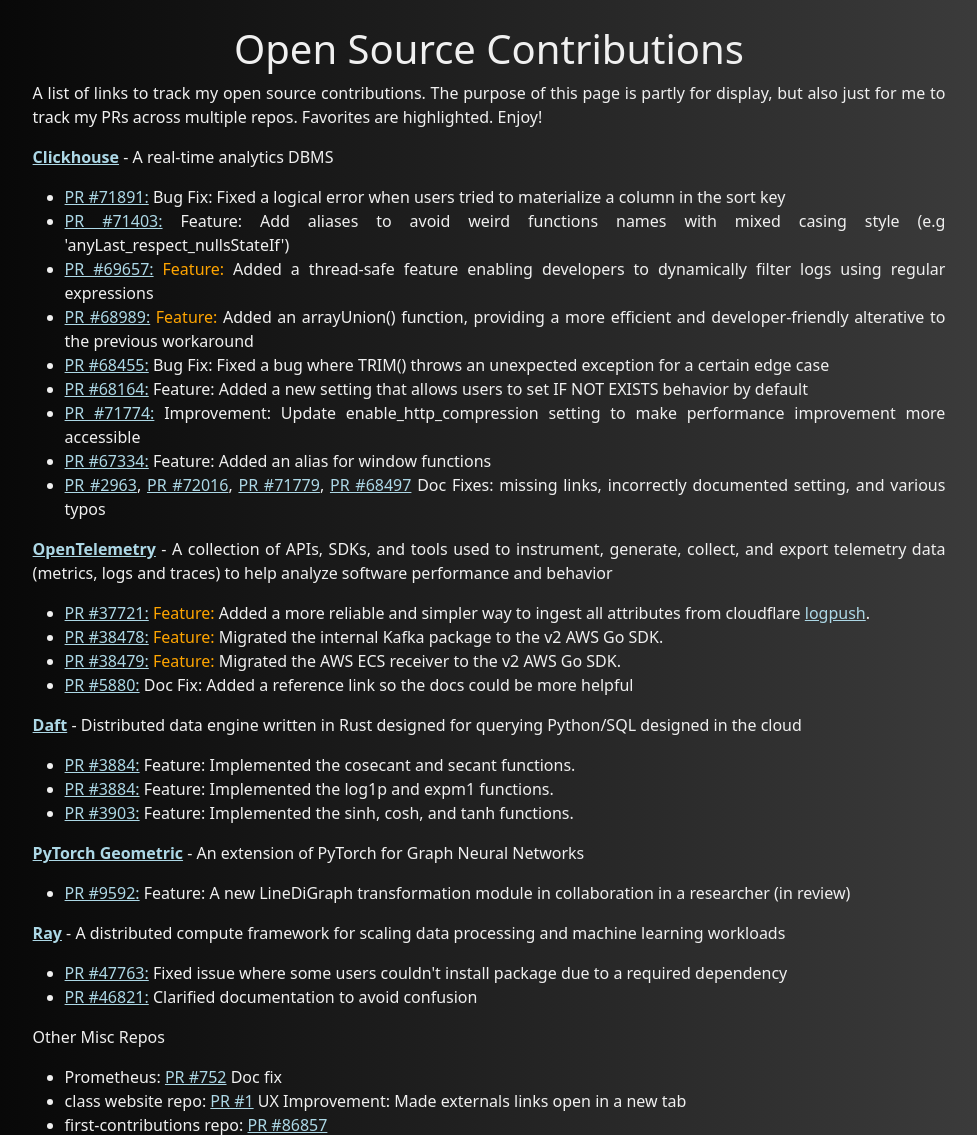
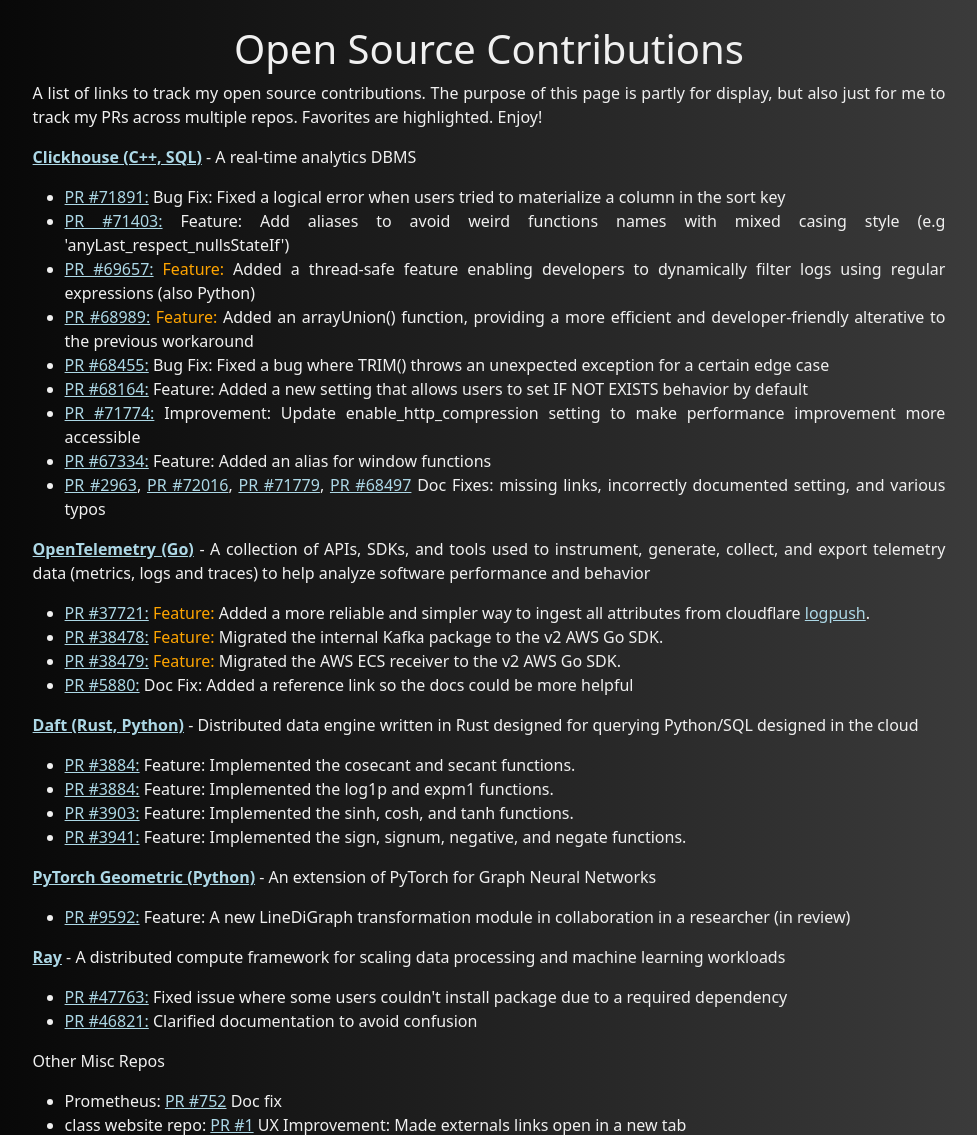
Before and after one commit to petern48/petern48-io, a Flask app: page /open-source in a window 1280 px wide. Shown: the part 56-1191 px from the top of the page, without its empty margins (151-1128 px from the left). Run offline with Flask 3, Linux system fonts and the light colour scheme.

Commit message:
Add PR and langs

```diff
--- a/templates/open-source.html
+++ b/templates/open-source.html
@@ -20,7 +20,7 @@
             A list of links to track my open source contributions. The purpose of this page is partly for display, but also just for me to track my PRs across multiple repos. Favorites are highlighted. Enjoy!
         </p>
         <p>
-            <a href="https://github.com/ClickHouse/ClickHouse" target="_blank"><strong>Clickhouse</strong></a> - A real-time analytics DBMS
+            <a href="https://github.com/ClickHouse/ClickHouse" target="_blank"><strong>Clickhouse (C++, SQL)</strong></a> - A real-time analytics DBMS
         </p>
         <ul>
             <li>
@@ -33,7 +33,7 @@
             </li>
             <li>
                 <a href="https://github.com/ClickHouse/ClickHouse/pull/69657" target="_blank">PR #69657:</a>
-                <span class="highlight">Feature:</span> Added a thread-safe feature enabling developers to dynamically filter logs using regular expressions
+                <span class="highlight">Feature:</span> Added a thread-safe feature enabling developers to dynamically filter logs using regular expressions (also Python)
             </li>
             <li>
                 <a href="https://github.com/ClickHouse/ClickHouse/pull/68989" target="_blank">PR #68989:</a>
@@ -76,7 +76,7 @@
             </li> #}
         </ul>
         <p>
-            <a href="https://github.com/open-telemetry/opentelemetry-collector-contrib" target="_blank"><strong>OpenTelemetry</strong></a> - A collection of APIs, SDKs, and tools used to instrument, generate, collect, and export telemetry data (metrics, logs and traces) to help analyze software performance and behavior
+            <a href="https://github.com/open-telemetry/opentelemetry-collector-contrib" target="_blank"><strong>OpenTelemetry (Go)</strong></a> - A collection of APIs, SDKs, and tools used to instrument, generate, collect, and export telemetry data (metrics, logs and traces) to help analyze software performance and behavior
         </p>
         <ul>
             <li>
@@ -97,7 +97,7 @@
             </li>
         </ul>
         <p>
-            <a href="https://github.com/Eventual-Inc/Daft" target="_blank"><strong>Daft</strong></a> - Distributed data engine written in Rust designed for querying Python/SQL designed in the cloud
+            <a href="https://github.com/Eventual-Inc/Daft" target="_blank"><strong>Daft (Rust, Python)</strong></a> - Distributed data engine written in Rust designed for querying Python/SQL designed in the cloud
         </p>
         <ul>
             <li>
@@ -112,9 +112,13 @@
                 <a href="https://github.com/Eventual-Inc/Daft/pull/3903" target="_blank">PR #3903:</a>
                 Feature: Implemented the sinh, cosh, and tanh functions.
             </li>
+            <li>
+                <a href="https://github.com/Eventual-Inc/Daft/pull/3941" target="_blank">PR #3941:</a>
+                Feature: Implemented the sign, signum, negative, and negate functions.
+            </li>
         </ul>
         <p>
-            <a href="https://github.com/pyg-team/pytorch_geometric" target="_blank"><strong>PyTorch Geometric</strong></a> - An extension of PyTorch for Graph Neural Networks
+            <a href="https://github.com/pyg-team/pytorch_geometric" target="_blank"><strong>PyTorch Geometric (Python)</strong></a> - An extension of PyTorch for Graph Neural Networks
         </p>
         <ul>
             <li>
```
